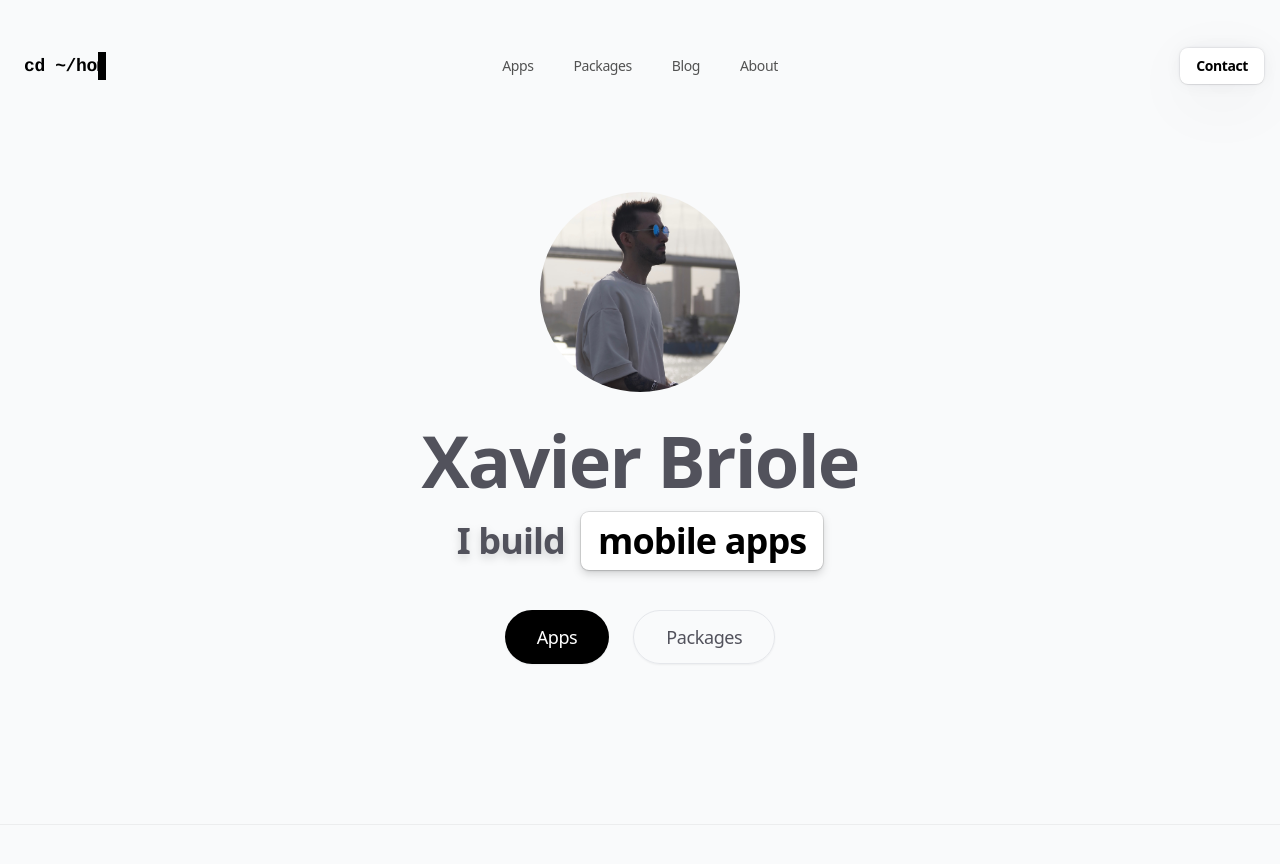
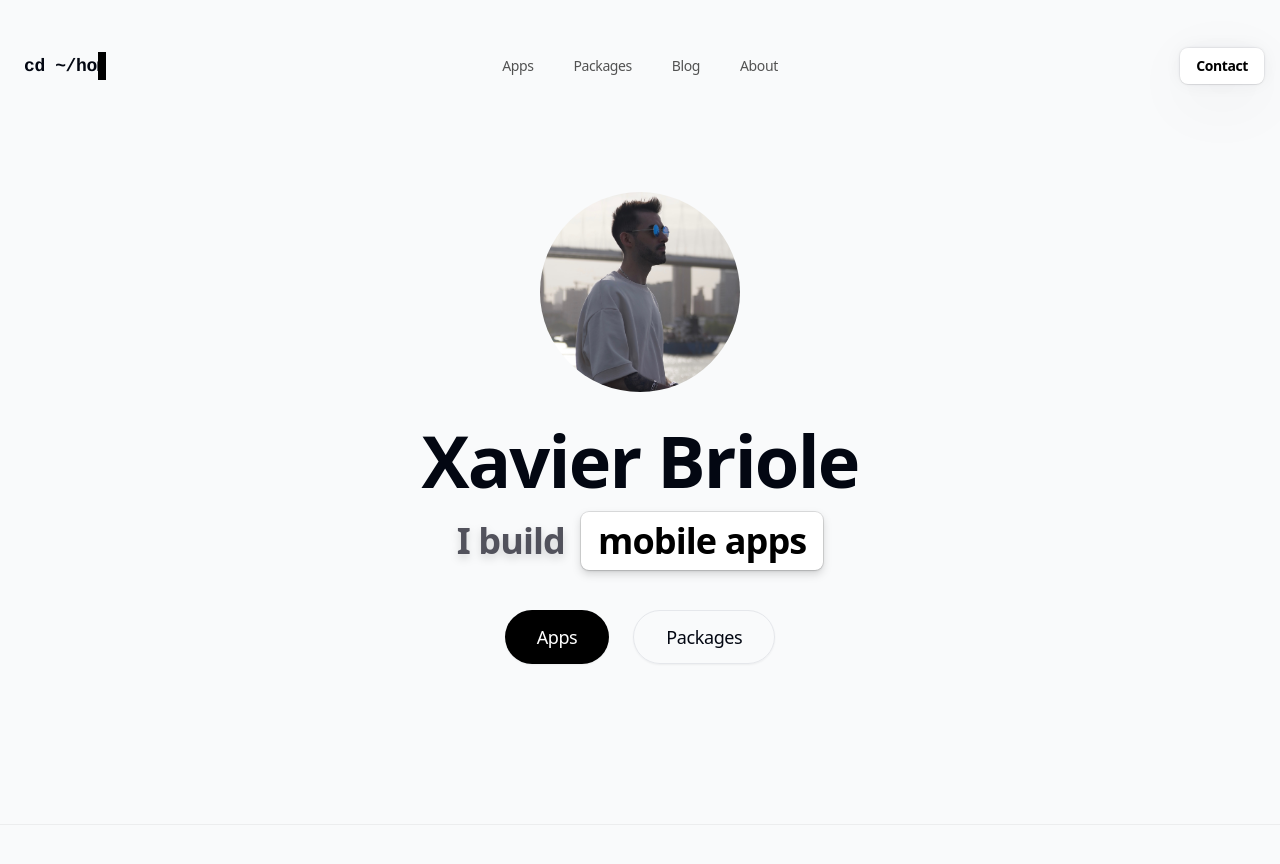
Before and after one commit to xavierbriole/portfolio, an Astro site: page / in a window 1280 px wide. Built offline with nearby package versions, Linux system fonts and the light colour scheme; Astro itself is replaced by a stand-in of ours.

Commit message:
Fix colors

```diff
--- a/src/components/ui/resizable-navbar.tsx
+++ b/src/components/ui/resizable-navbar.tsx
@@ -307,7 +307,7 @@ export const NavbarLogo = ({
   return (
     <a
       href={href || undefined}
-      className="relative z-20 mr-4 flex items-center space-x-2 px-2 py-1 text-sm font-normal text-black dark:text-white"
+      className="relative z-20 mr-4 flex items-center space-x-2 px-2 py-1 text-sm font-normal"
     >
       {children}
     </a>
--- a/src/layouts/BaseLayout.astro
+++ b/src/layouts/BaseLayout.astro
@@ -31,7 +31,7 @@ const { pathname } = Astro.url;
     <GoogleAnalytics id={config.googleAnalytics} />
   </head>
   <body
-    class="bg-gray-50 tracking-tight text-zinc-600 selection:bg-black selection:text-white dark:bg-black dark:text-white dark:selection:bg-white dark:selection:text-black"
+    class="bg-gray-50 tracking-tight text-gray-950 selection:bg-black selection:text-white dark:bg-black dark:text-white dark:selection:bg-white dark:selection:text-black"
   >
     <Header pathname={pathname} isHome={isHome} client:load />
     <main>
--- a/src/layouts/MarkdownPostLayout.astro
+++ b/src/layouts/MarkdownPostLayout.astro
@@ -24,7 +24,7 @@ const { title, date, image, description } = frontmatter;
           <header>
             <div class="text-center">
               <h1
-                class="text-5xl font-extrabold tracking-tight text-balance text-black sm:text-7xl dark:text-white"
+                class="text-5xl font-extrabold tracking-tight text-balance sm:text-7xl"
               >
                 {title}
               </h1>
```
